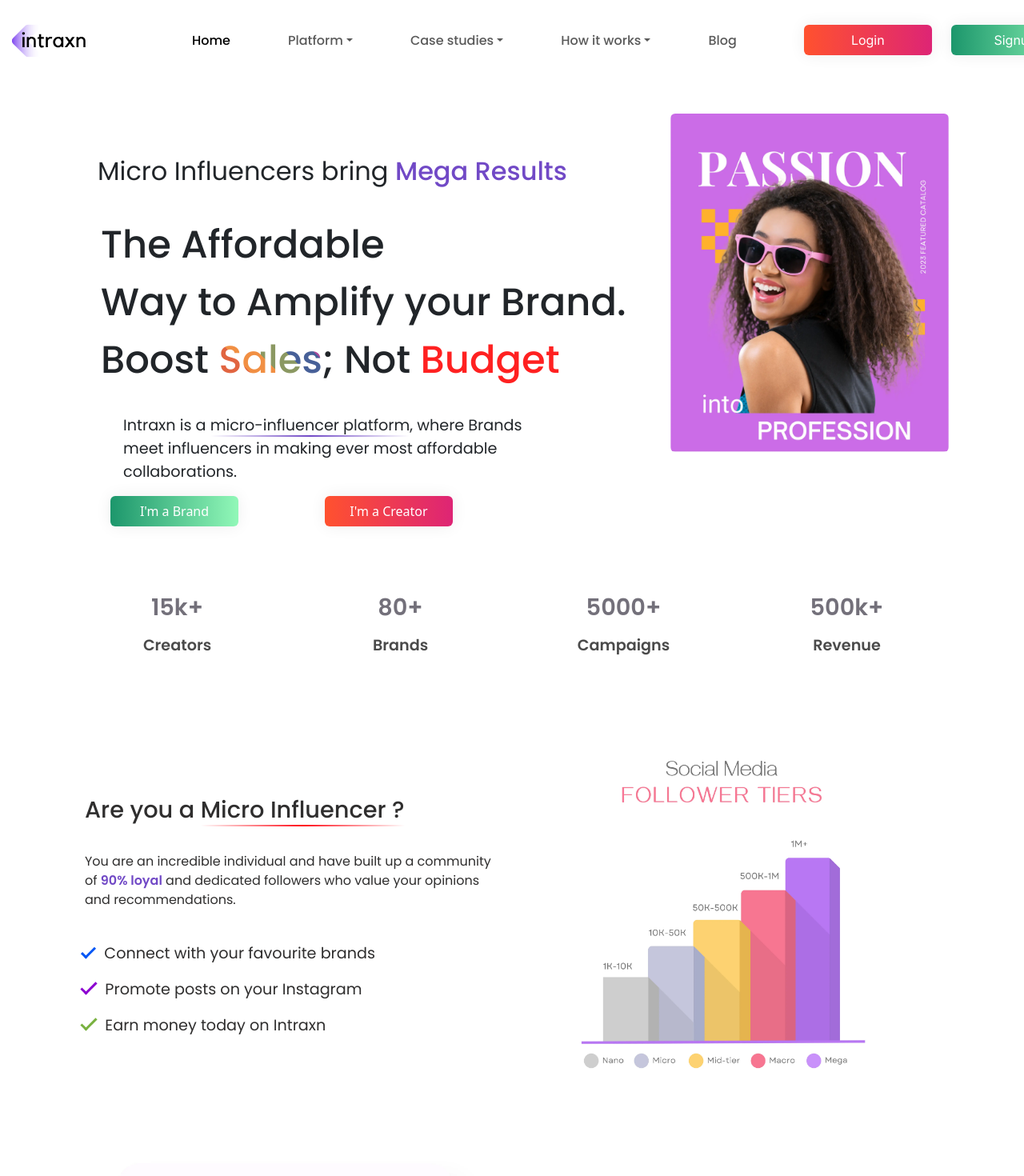
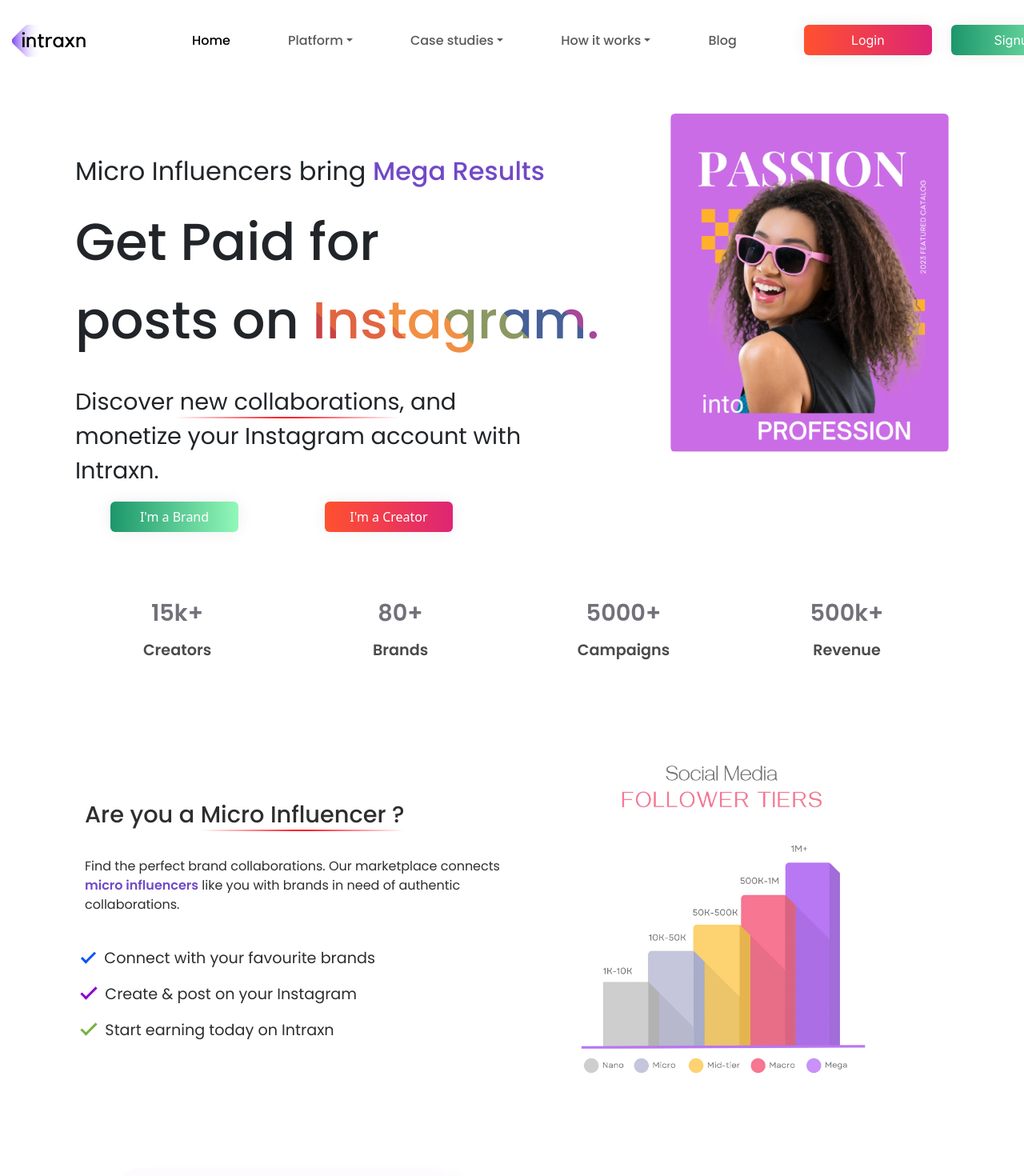
Before and after one commit to intraxnio/landingPage, a Next.js app: page / in a window 1280 px wide. Shown: the top 1470 px of the page at 80% size. Built offline with nearby package versions, Linux system fonts and the light colour scheme.

Commit message:
April v1.0 23 2023

```diff
--- a/src/components/BodyBlocks.js
+++ b/src/components/BodyBlocks.js
@@ -9,10 +9,11 @@ function BodyBlocks() {
         <div className="container row mx-auto">
             <div className="col-12 col-md-6 col-lg-6 my-auto">
                 <div className="row bb-txt-1"><p>Are you a <span className="creator-underline">Micro Influencer ?</span></p></div>
-                <div className="row bb-txt-2"><p>You are an incredible individual and have built up a community of <span className="span-70">90% loyal</span> and dedicated followers who value your opinions and recommendations.</p></div>
+                <div className="row bb-txt-2"><p>Find the perfect brand collaborations. Our marketplace connects
+                    <span className="span-70"> micro influencers</span> like you with brands in need of authentic collaborations.</p></div>
                 <div className="row bb-txt-3"><p><span className="check-1"></span>&nbsp;&nbsp;&nbsp;Connect with your favourite brands</p></div>
-                <div className="row bb-txt-4"><p><span className="check-2"></span>&nbsp;&nbsp;&nbsp;Promote posts on your Instagram</p></div>
-                <div className="row bb-txt-5"><p><span className="check-3"></span>&nbsp;&nbsp;&nbsp;Earn money today on Intraxn</p></div>
+                <div className="row bb-txt-4"><p><span className="check-2"></span>&nbsp;&nbsp;&nbsp;Create & post on your Instagram</p></div>
+                <div className="row bb-txt-5"><p><span className="check-3"></span>&nbsp;&nbsp;&nbsp;Start earning today on Intraxn</p></div>
             </div>
 
             <div className="col-12 col-md-6 col-lg-6">
@@ -50,8 +51,8 @@ function BodyBlocks() {
 
             <div className="col-12 col-md-6 col-lg-6 my-auto">
                 <div className="row bb-txt-1"><p>Are you a <span className="creator-underline">Brand ?</span></p></div>
-                <div className="row bb-txt-2"><p><span className="span-49">49%</span> of consumers say they depend on influencer recommendations before they buy anything.
-               It`s no wonder why <span className="span-70">70%</span> of teens trust creator content more than a celebrity endorsement.</p></div>
+                <div className="row bb-txt-2"><p><span className="span-49">49%</span> of consumers say, they depend on influencer recommendations before they buy anything.
+               It&apos;s no wonder why <span className="span-70">70%</span> of teens trust creator content more than a celebrity endorsement.</p></div>
                 <div className="row bb-txt-3"><p><span className="check-1"></span>&nbsp;&nbsp;&nbsp;Big impact on Marketing ROI</p></div>
                 <div className="row bb-txt-4"><p><span className="check-2"></span>&nbsp;&nbsp;&nbsp;Highest engagement rate of 6%</p></div>
                 <div className="row bb-txt-5"><p><span className="check-3"></span>&nbsp;&nbsp;&nbsp;Low budget; More brand reach</p></div>
@@ -65,7 +66,7 @@ function BodyBlocks() {
         <div className="container row mx-auto">
             <div className="col-12 col-md-6 col-lg-6 my-auto">
                 <div className="row bb-txt-1"><p><span className="span-underline">Reporting & Analytics</span></p></div>
-                <div className="row bb-txt-2"><p>It`s not just a marketplace. Get Real time analytics and engagement metrics of your promotion on your dashboard.
+                <div className="row bb-txt-2"><p>It&apos;s not just a marketplace. Get Real time analytics and engagement metrics of your promotion on your dashboard.
                 Reporting ROI is at ease.</p></div>
                 <div className="row bb-txt-3"><p><span className="check-1"></span>&nbsp;&nbsp;&nbsp;Accurate & Real-Time Analytics</p></div>
                 <div className="row bb-txt-4"><p><span className="check-2"></span>&nbsp;&nbsp;&nbsp;Download & Share Reports</p></div>
--- a/src/components/BodyMain.js
+++ b/src/components/BodyMain.js
@@ -10,20 +10,17 @@ function BodyMain() {
               Micro Influencers bring <span id="megaRes">Mega Results</span>
             </p>
           </div>
-          <div className="row txt-2">The Affordable</div>
-          <div className="row txt-3">
-            <p>
-              Way to Amplify your Brand. <br /> Boost
-              <span className="gradient-text"> Sales</span>; Not
-              <span id="budRes"> Budget</span>
-            </p>
-          </div>
+          <div className="row txt-2"> <p>Get Paid for<br />
+              posts on
+              <span className="gradient-text"> Instagram.</span>
+              </p></div>
+
           <div className="row txt-4">
             <p>
-              Intraxn is a{" "}
-              <span className="span-underline">micro-influencer platform</span>,
-              where Brands meet influencers in making ever most affordable
-              collaborations.
+              Discover
+              <span className="creator-underline"> new collaborations</span>,
+              and monetize your Instagram account with Intraxn.
+
             </p>
           </div>
         </div>
--- a/src/styles/own.css
+++ b/src/styles/own.css
@@ -58,18 +58,6 @@ font-family: 'Roboto', sans-serif; */
   text-decoration: none;
 }
 
-.txt-1 {
-  font-family: "Poppins";
-  margin-left: 1rem;
-  font-size: 1rem;
-}
-
-.txt-2 {
-  font-family: "Poppins";
-  margin-left: 1rem;
-  font-size: 1.5rem;
-  font-weight: 400;
-}
 
 .subhead-decoration{
   text-decoration: none;
@@ -97,26 +85,24 @@ font-family: 'Roboto', sans-serif; */
 
   .txt-2 {
     font-family: "Poppins";
-    padding-left: 1rem;
-    font-size: 3rem;
+    font-size: 65px;
     font-weight: 500;
-    margin-top: 1rem;
   }
 
   .txt-3 {
     font-family: "Poppins";
-    padding-left: 2rem;
+    padding-left: 3rem;
     font-size: 3rem;
     font-weight: 500;
   }
 
   .txt-4 {
     font-family: "Poppins";
-    margin-left: 3rem;
     margin-top: 1rem;
-    font-size: 1.2rem;
+    font-size: 1.8rem;
     font-weight: 400;
     padding-right: 10rem;
+    text-align: start;
   }
 
   .img-1 {
@@ -172,16 +158,14 @@ font-family: 'Roboto', sans-serif; */
     font-size: 16px;
     margin-top: 1.2rem;
     font-weight: 400;
-    /* text-align: center; */
+    padding-left: 1rem;
   }
 
   .txt-2 {
     font-family: "Poppins";
-    font-size: 1.5rem;
+    font-size: 30px;
     font-weight: 600;
-    padding-top: 0.5rem;
-    /* text-align: center; */
-    justify-content: center;
+    padding-left: 1rem;
   }
 
   .txt-3 {
@@ -194,10 +178,12 @@ font-family: 'Roboto', sans-serif; */
   .txt-4 {
     font-family: "Poppins";
     padding-top: 0.5rem;
-    font-size: 0.9rem;
+    font-size: 15px;
     font-weight: 500;
     padding-bottom: 0.5rem;
-    text-align: center;
+    padding-left: 1rem;
+
+    /* text-align: center; */
   }
 
   .img-1 {
```
